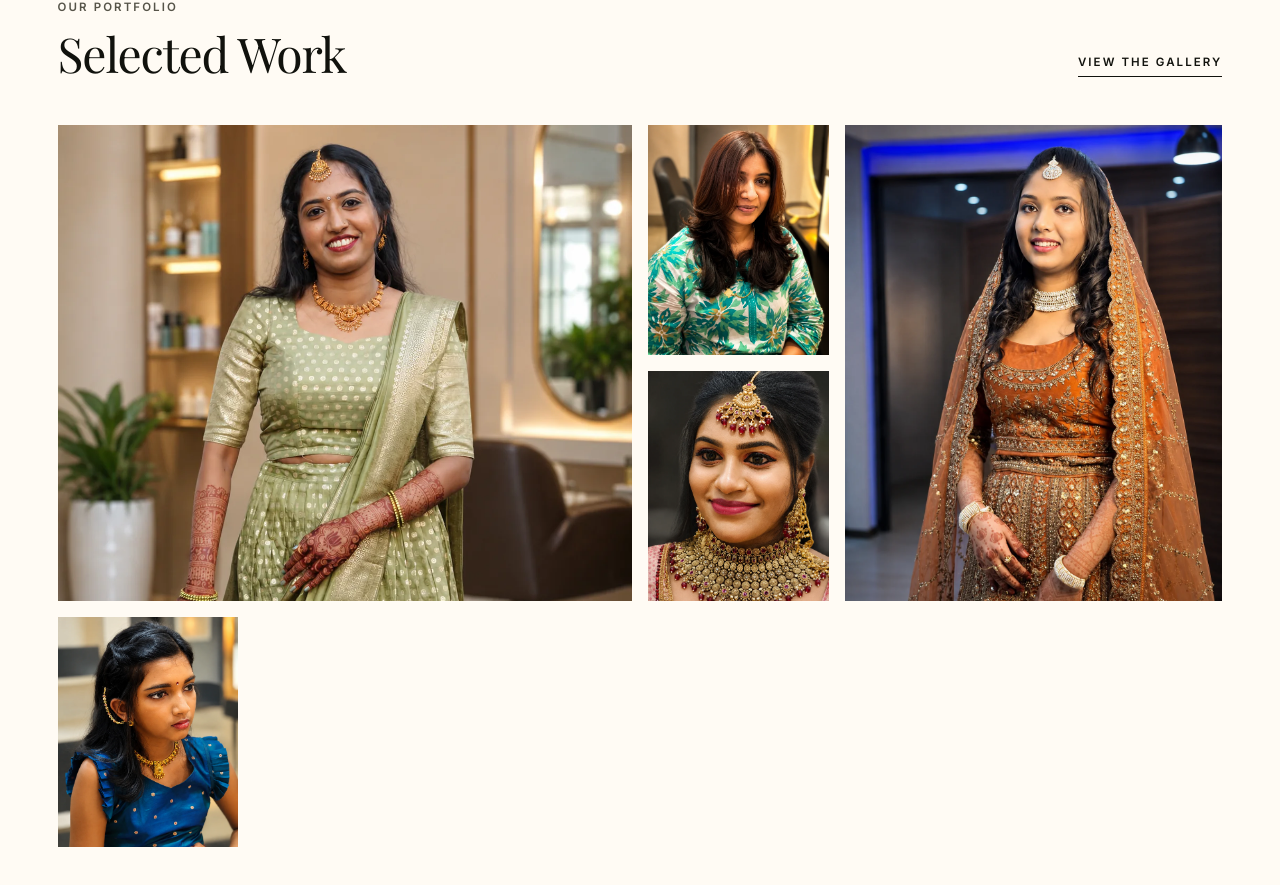
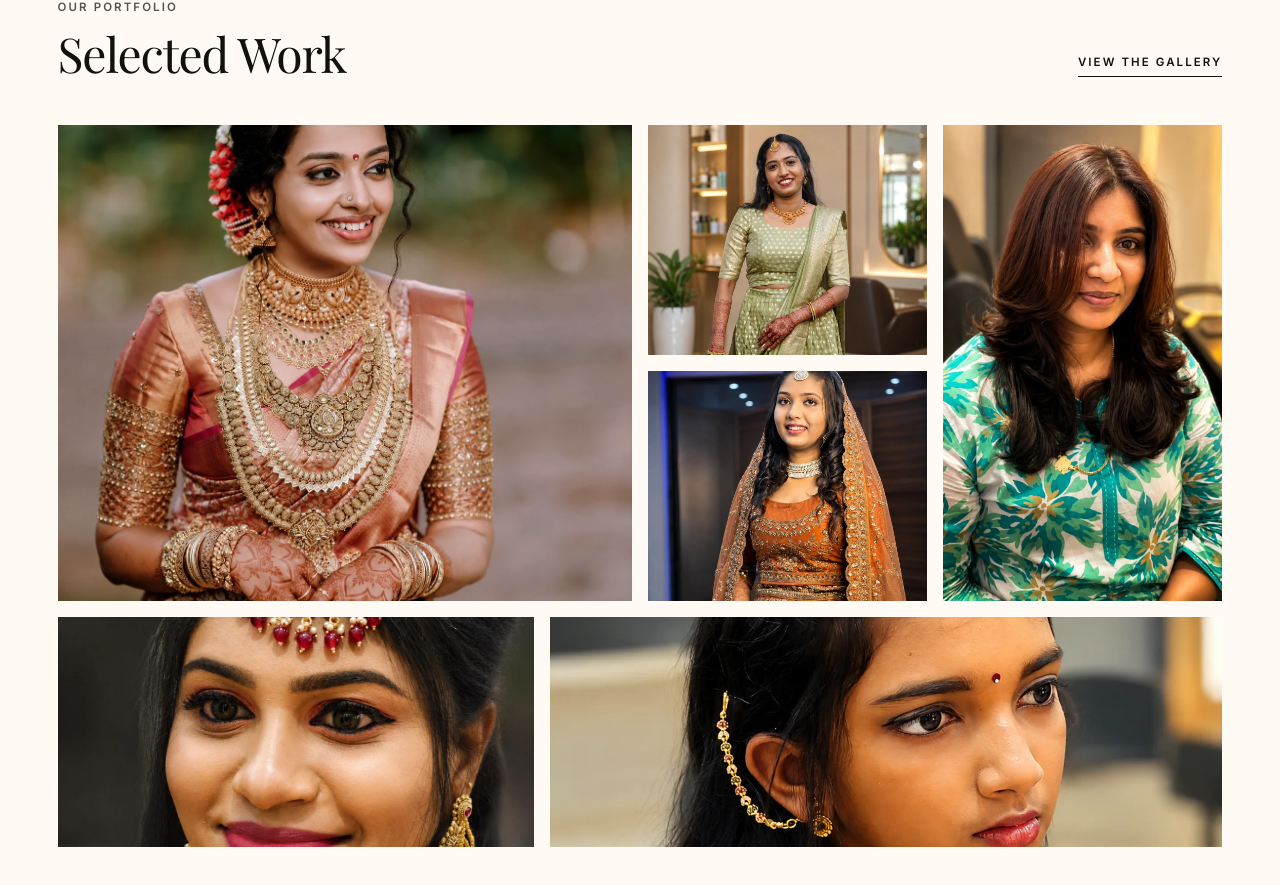
Before and after one commit to 007-Akira/icono, a Next.js app: page / in a window 1280 px wide. Shown: the part 4957-5842 px from the top of the page. Built offline with nearby package versions, Linux system fonts and the light colour scheme; no server answers.

Commit message:
design: balance six-image work mosaic

```diff
--- a/components/home/GalleryPreview.tsx
+++ b/components/home/GalleryPreview.tsx
@@ -15,23 +15,27 @@ export function GalleryPreview() {
             View the gallery
           </Link>
         </div>
-        <div className="grid auto-rows-[180px] grid-cols-2 gap-4 md:auto-rows-[230px] md:grid-cols-6">
+        <div className="grid auto-rows-[180px] grid-cols-2 gap-4 md:auto-rows-[230px] md:grid-cols-12">
           {homepageGalleryItems.map((item, index) => (
             <figure
               key={item.id}
               className={`relative overflow-hidden bg-bone ${
                 index === 0
-                  ? "col-span-2 row-span-2 md:col-span-3"
+                  ? "col-span-2 row-span-2 md:col-span-6"
                   : index === 2
-                    ? "row-span-2 md:col-span-2"
-                    : "md:col-span-1"
+                    ? "row-span-2 md:col-span-3"
+                    : index === 1 || index === 3
+                      ? "md:col-span-3"
+                      : index === 4
+                        ? "md:col-span-5"
+                        : "md:col-span-7"
               }`}
             >
               <Image
                 src={item.src}
                 alt={item.alt}
                 fill
-                sizes="(min-width: 768px) 45vw, 50vw"
+                sizes="(min-width: 768px) 50vw, 50vw"
                 className="editorial-image object-cover"
                 style={{ objectPosition: item.focalPoint }}
               />
--- a/data/gallery.ts
+++ b/data/gallery.ts
@@ -9,6 +9,13 @@ export type GalleryItem = {
 // Authentic Icono portfolio work. The first five are deliberately ordered for
 // the homepage so the preview balances full looks, hair work and close detail.
 export const galleryItems: GalleryItem[] = [
+  {
+    id: 9,
+    src: "/images/work/bridal-coral-saree-look.webp",
+    alt: "Icono bridal makeup and hair styling with a coral silk saree",
+    ratio: "portrait",
+    focalPoint: "50% 32%",
+  },
   {
     id: 1,
     src: "/images/work/bridal-green-look.webp",
@@ -67,4 +74,4 @@ export const galleryItems: GalleryItem[] = [
   },
 ];
 
-export const homepageGalleryItems = galleryItems.slice(0, 5);
+export const homepageGalleryItems = galleryItems.slice(0, 6);
```
